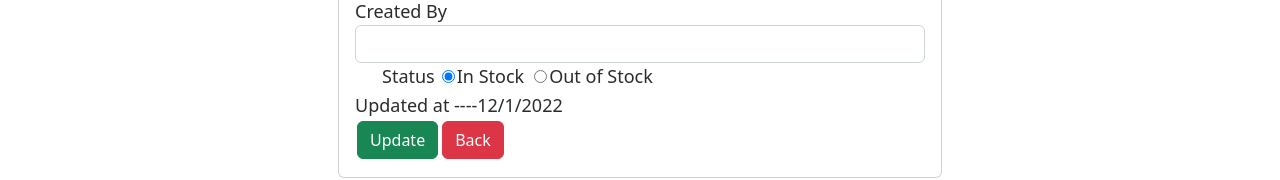
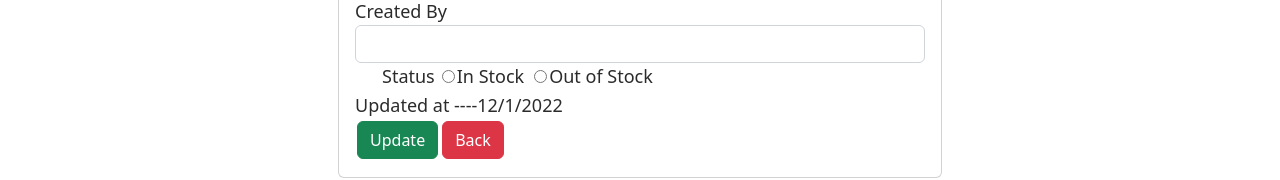
Before and after one commit to lisha149/Ecommerce_Node, a React (Create React App) app in the folder frontend/: page /product/1 in a window 1280 px wide. Shown: the part 478-658 px from the top of the page. Built offline with nearby package versions, Linux system fonts and the light colour scheme; no server answers.

Commit message:
initial value removed in status

```diff
--- a/frontend/src/components/ProductUpdate.js
+++ b/frontend/src/components/ProductUpdate.js
@@ -9,7 +9,7 @@ const ProductUpdate = () => {
   const [category_name, setCategory] = useState("");
   const [description, setDescription] = useState("");
   const [created_by, setCreatedBy] = useState("");
-  const [status, setStatus] = useState("In stock");
+  const [status, setStatus] = useState("");
 
   const date = new Date();
 
```
